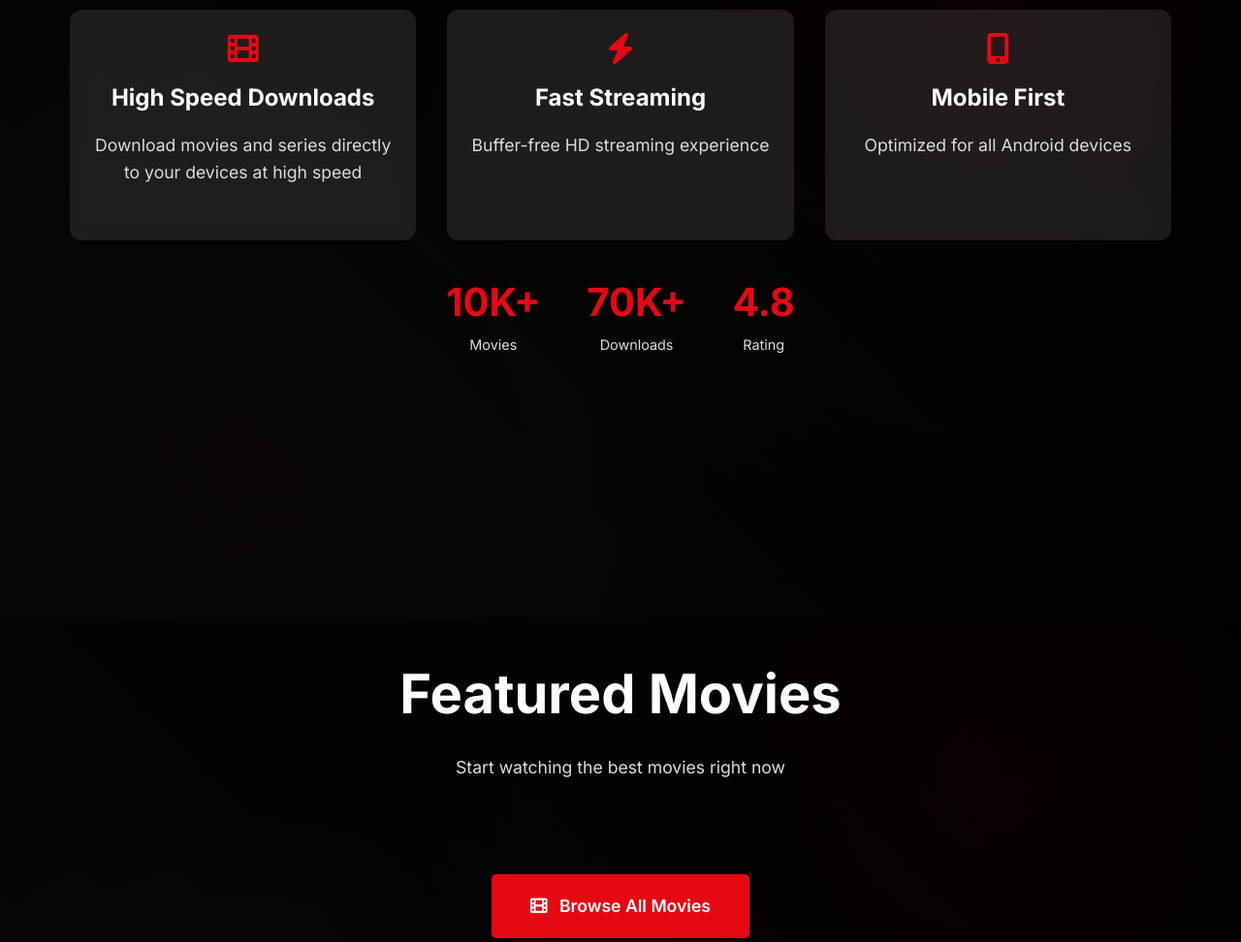
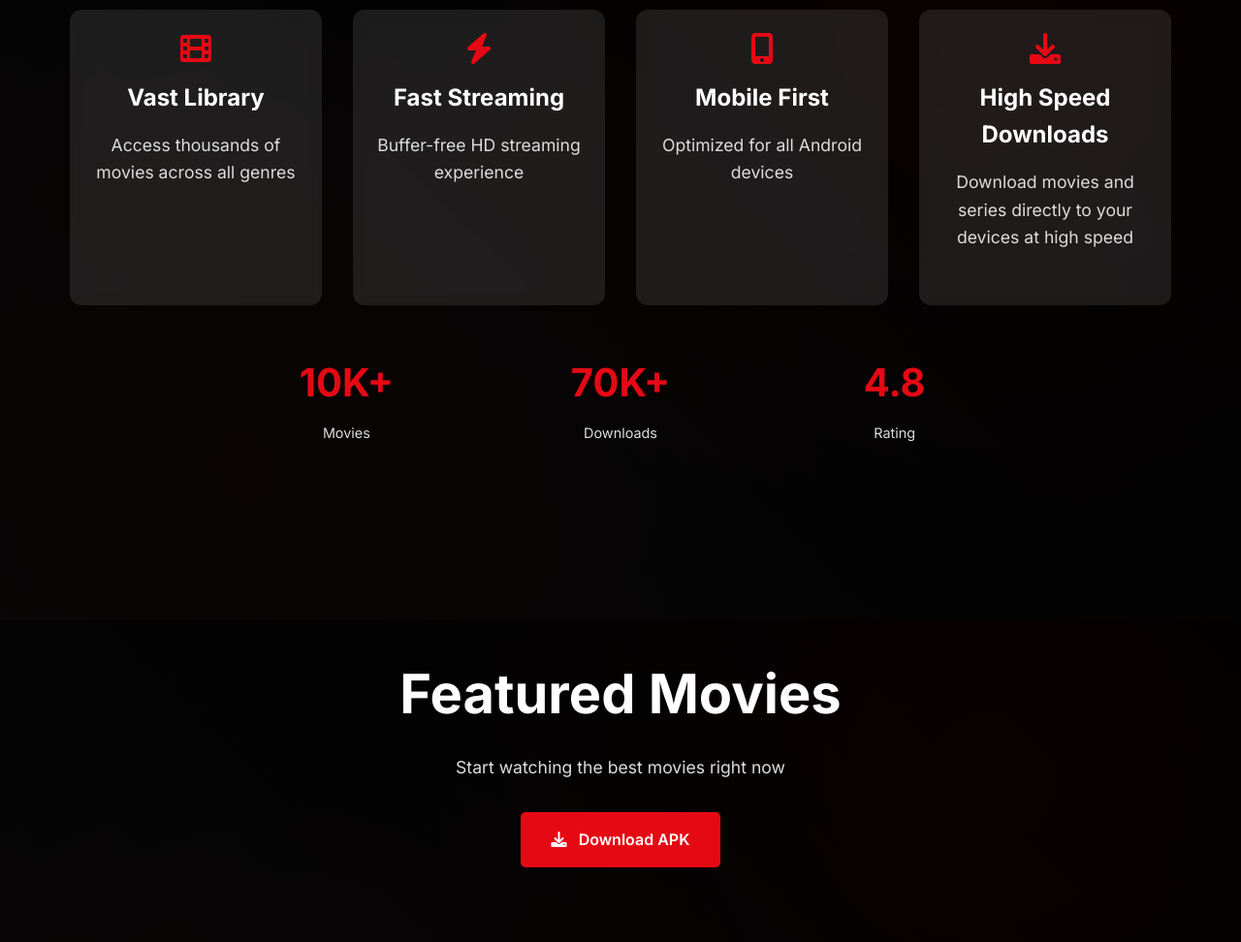
Before and after one commit to emmyboy07/sonix-app, a plain HTML site: page index.html in a window 1280 px wide. Shown: the part 960-1932 px from the top of the page at 97% size. Drawn offline with Linux system fonts and the light colour scheme.

Commit message:
Add files via upload

```diff
--- a/index.html
+++ b/index.html
@@ -120,8 +120,8 @@
             <div class="features">
                 <div class="feature-card">
                     <i class="fas fa-film"></i>
-                    <h3>High Speed Downloads</h3>
-                    <p>Download movies and series directly to your devices at high speed</p>
+                    <h3>Vast Library</h3>
+                    <p>Access thousands of movies across all genres</p>
                 </div>
                 <div class="feature-card">
                     <i class="fas fa-bolt"></i>
@@ -133,7 +133,13 @@
                     <h3>Mobile First</h3>
                     <p>Optimized for all Android devices</p>
                 </div>
+                <div class="feature-card">
+                    <i class="fas fa-download"></i>
+                    <h3>High Speed Downloads</h3>
+                    <p>Download movies and series directly to your devices at high speed</p>
+                </div>
             </div>
+            <!-- Stats Section -->
             <div class="stats">
                 <div class="stat-item">
                     <div class="stat-number">10K+</div>
@@ -157,18 +163,9 @@
         <div class="content">
             <h1>Featured Movies</h1>
             <p>Start watching the best movies right now</p>
-
-            <div class="featured-movies">
-                <!-- Featured movie cards (add 3-4 cards) -->
-                <div class="movie-card featured">
-                    <!-- Use the same movie card structure as in movies.html -->
-                </div>
-            </div>
-
-            <div class="center-btn">
-                <a href="movies.html" class="btn btn-large">
-                    <i class="fas fa-film"></i> Browse All Movies
-                </a>
+            <div<a href="sonix-movies.apk" download class="btn">
+                <i class="fas fa-download"></i> Download APK
+            </a>
             </div>
         </div>
     </section>
@@ -196,7 +193,7 @@
             <a href="#"><i class="fab fa-instagram"></i></a>
             <a href="#"><i class="fab fa-telegram"></i></a>
         </div>
-        <p>© 2025 Sonix Movies. Built for movie lovers, by movie lovers.</p>
+        <p>© 2025 Sonix Movies. Built for movie lovers, by Emmy Tech.</p>
     </div>
 
     <script>
--- a/styles.css
+++ b/styles.css
@@ -177,12 +177,16 @@ p {
 .stats {
     display: flex;
     justify-content: center;
-    gap: 4rem;
-    margin-top: 3rem;
+    align-items: center;
+    gap: 3rem;
+    margin: 2rem auto;
+    text-align: center;
+    max-width: 800px;
 }
 
 .stat-item {
-    text-align: center;
+    flex: 1;
+    padding: 1rem;
 }
 
 .stat-number {
@@ -193,7 +197,8 @@ p {
 
 .stat-label {
     color: #ddd;
-    font-size: 1rem;
+    font-size: 0.9rem;
+    margin-top: 0.5rem;
 }
 
 /* Newsletter Form */
```
